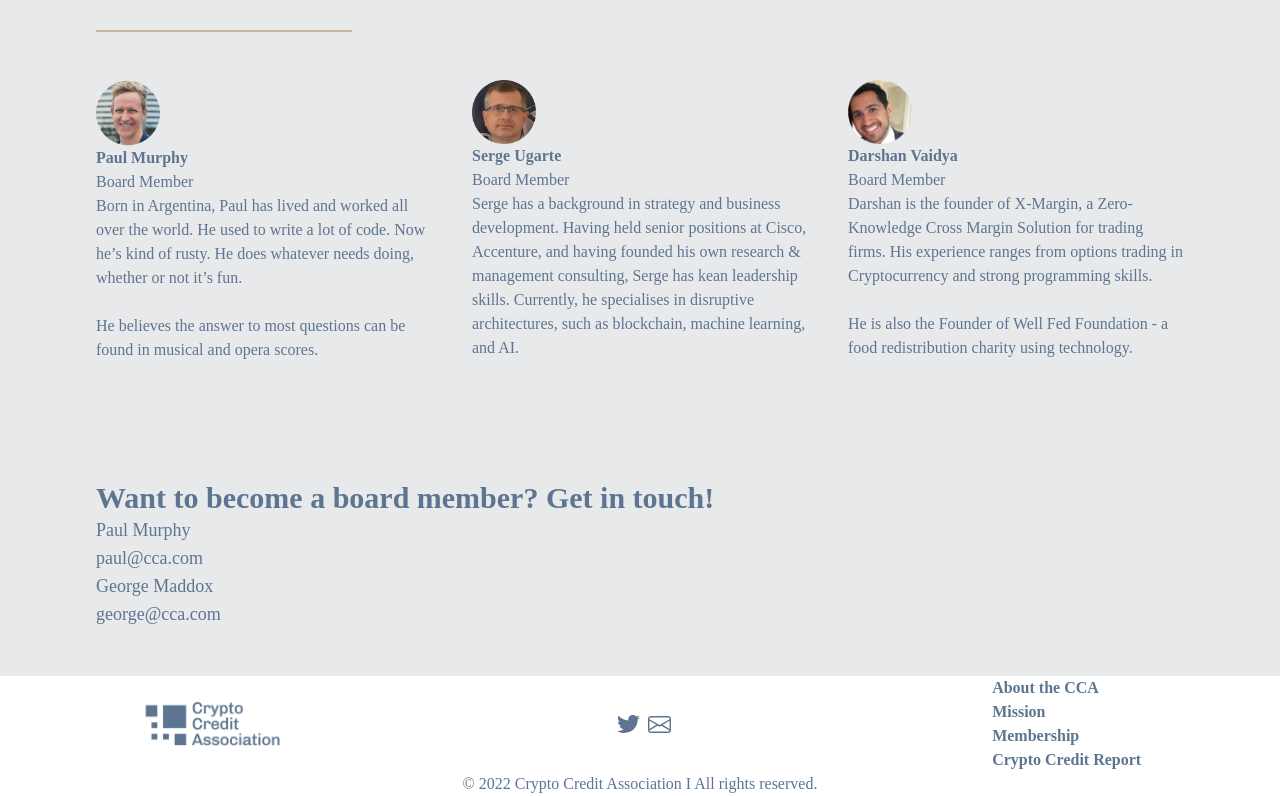
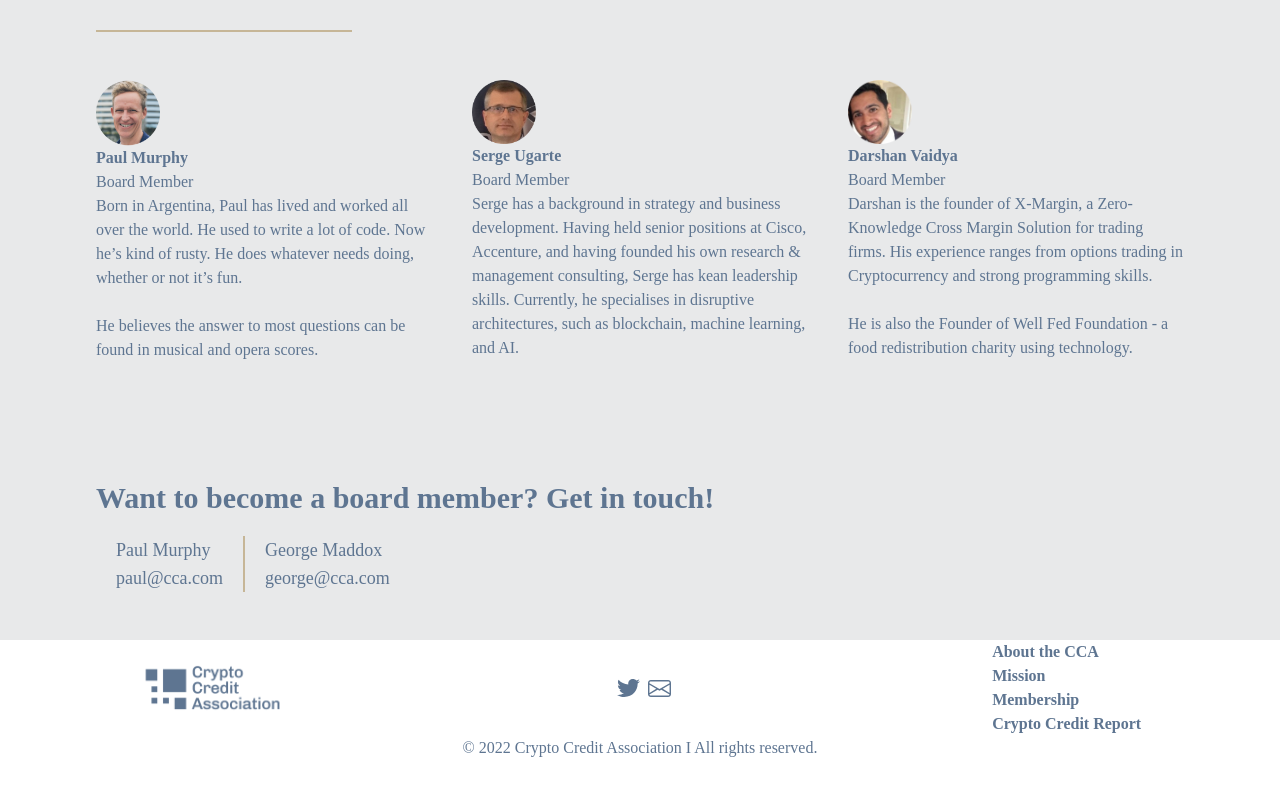
Before and after one commit to crypto-credit-association/cca-website, a Next.js app: page /about in a window 1280 px wide. Shown: the part 1622-2418 px from the top of the page. After the commit the page ends 2382 px from the top, so only its background shows below. Built offline with nearby package versions, Linux system fonts and the light colour scheme; a web font is replaced by a local one.

Commit message:
Membership page update

```diff
--- a/pages/membership.js
+++ b/pages/membership.js
@@ -1,5 +1,6 @@
 import Navbar from "../src/components/layout/nav";
 import Footer from "../src/components/layout/footer";
+import GetinTouch from "../src/components/layout/getInTouch";
 
 function Membership() {
   return (
@@ -20,24 +21,28 @@ function Membership() {
               <div className="border-l-2 border-gold pr-6 pt-6">
                 <img
                   className="ml-6 w-8"
+                  src="/svg/blue-tick.svg"
                   alt="Tick icon"
                 /><p className="ml-6 pb-6 text-base mt-2">Regulatory thought leadership<br></br> and good practice</p>
               </div>
               <div className="border-l-2 border-gold pr-6 pt-6">
                 <img
                   className="ml-6 w-8"
+                  src="/svg/blue-tick.svg"
                   alt="Tick icon"
                 /><p className="ml-6 pb-6 text-base mt-2">Networking and collaboration</p>
               </div>
               <div className="border-l-2 border-gold pr-6 pt-6">
                 <img
                   className="ml-6 w-8"
+                  src="/svg/blue-tick.svg"
                   alt="Tick icon"
                 /><p className="ml-6 pb-6 text-base mt-2">Access to certification<br></br> and licensing programs</p>
               </div>
               <div className="border-l-2 border-gold pr-6 pt-6">
                 <img
                   className="ml-6 w-8"
+                  src="/svg/blue-tick.svg"
                   alt="Tick icon"
                 /><p className="ml-6 pb-6 text-base mt-2">Connect With (or Be) a Mentor</p>
               </div>
@@ -78,6 +83,8 @@ function Membership() {
             <p>Ordinary Members will be required to pay an annual fee in order to cover the costs of running the Consortium.</p>
             <br></br>
             <p>Two tiers of membership fees will be charged: Established and Startup. Both will afford members identical rights. Companies will be eligible to pay the Startup fee if they are less than 5 years old. </p>
+            <GetinTouch />
+
           </div>
         </div>
       </div>
--- a/src/components/layout/getInTouch.js
+++ b/src/components/layout/getInTouch.js
@@ -4,14 +4,14 @@ function GetinTouch(props) {
     return (
         <>
             <div>
-                <h3 className="pt-24 pb-5 text-3xl font-bold">Want to become a board member? Get in touch!</h3>
+                <h3 className="pt-24 pb-5 text-3xl font-bold paddingBt">Want to become a board member? Get in touch!</h3>
             </div>
-            <div className="max-w-6xl md:m-auto flex flex-wrap mx-auto py-10 md:pt-10 md:divide-x-2 divide-gold">
-                <div className="w-full md:w-auto">
+            <div className="max-w-6xl md:m-auto flex mx-auto py-10 md:pt-10">
+                <div className="px-5">
                     <p className="pt-8 pb-2.5 text-lg"> Paul Murphy</p>
                     <a href="mailto:paul@cca.com" target="_blank" rel="noreferrer"><p className="md:pb-8 text-lg">paul@cca.com</p></a>
                 </div>
-                <div className="md:px-3 pt-8 md:pt-0 md:ml-10">
+                <div className="md:px-3 pt-8 md:pt-0 md:ml-10 border-l-2 border-gold px-5">
                     <p className="md:px-10 pt-8 pb-2.5 text-lg">George Maddox</p>
                     <a href="mailto:george@cca.com" target="_blank" rel="noreferrer"><p className="md:px-10 pb-8 text-lg">george@cca.com</p></a>
                 </div>
--- a/styles/globals.css
+++ b/styles/globals.css
@@ -63,6 +63,10 @@ nav{
   margin: 'auto';
 }
 
+.paddingBt {
+  padding-bottom: 20px;
+}
+
 @media (prefers-reduced-motion: no-preference) {
   .App-logo {
     animation: App-logo-spin infinite 20s linear;
```
Also changed, not shown: public/svg/blue-tick.svg (added).
